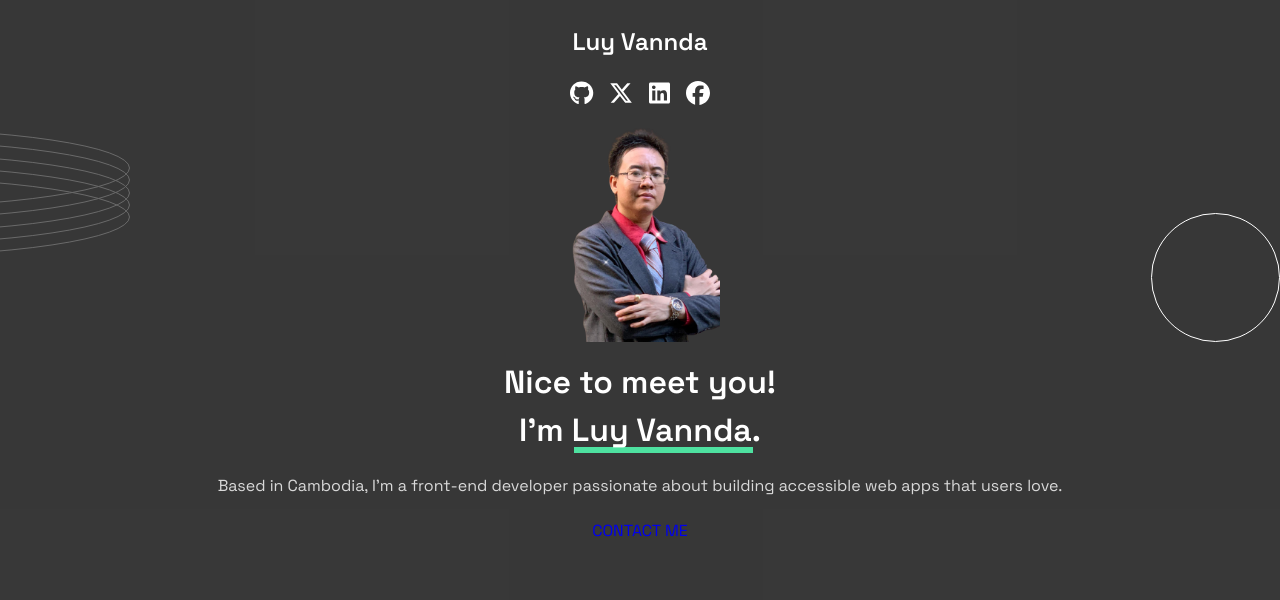
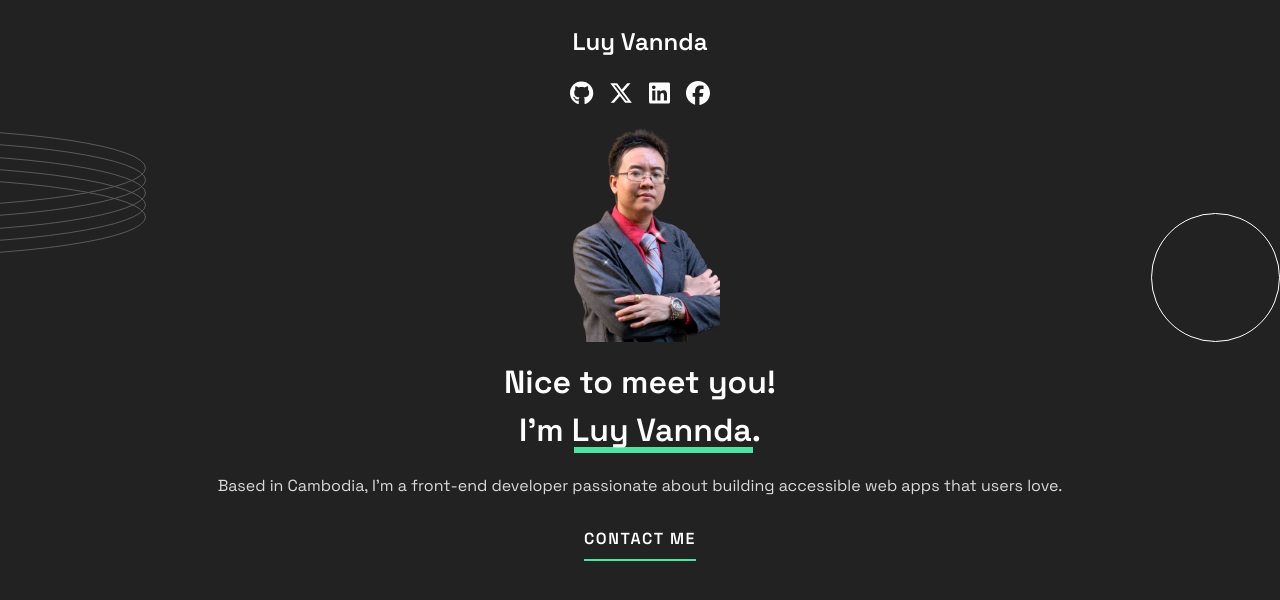
Before and after one commit to luyvannda/luyvannda.github.io, a React (Vite) app: page / in a window 1280 px wide. Shown: the top 600 px of the page. Built offline with nearby package versions, Linux system fonts and the light colour scheme.

Commit message:
style contact-btn component and add bottom border to hero component

```diff
--- a/src/App.css
+++ b/src/App.css
@@ -13,9 +13,9 @@
 }
 
 body {
-  background-color: rgba(34, 34, 34, 0.9);
   width: 100vw;
   min-height: 100vh;
+  background-color: #222222;
   font-family: "Space Grotesk", sans-serif;
   color: #ffffff;
   overflow-x: hidden;
@@ -58,7 +58,7 @@ body {
 .profile-container .rings {
   position: absolute;
   top: 0;
-  left: -25rem;
+  left: -24rem;
   z-index: 0;
 }
 .profile-container .circle {
@@ -78,7 +78,14 @@ body {
   flex-direction: column;
   align-items: center;
   margin-top: 1rem;
+  padding-bottom: 2rem;
   text-align: center;
+}
+.hero::after {
+  content: "";
+  display: block;
+  width: 88vw;
+  border-bottom: 1.5px solid #ffffff;
 }
 .hero .hero-title {
   width: 14ch;
@@ -102,6 +109,24 @@ body {
   text-align: justify;
 }
 
-.contact-me {
+.contact-btn {
+  display: flex;
+}
+.contact-btn .contact-me {
   text-decoration: none;
+  color: #ffffff;
+  font-weight: 600;
+  letter-spacing: 0.1rem;
+  padding: 0.5rem 0 3.5rem 0;
+}
+.contact-btn .contact-me::after {
+  content: "";
+  display: block;
+  width: 7rem;
+  margin-top: 0.5rem;
+  border-bottom: 0.15em solid #4ee1a0;
+}
+.contact-btn .contact-me:hover {
+  color: #4ee1a0;
+  cursor: pointer;
 }/*# sourceMappingURL=App.css.map */
--- a/src/App.scss
+++ b/src/App.scss
@@ -28,16 +28,15 @@ $text-opacity: 0.9;
   font-size: 16px;
 }
 
-
-
 body {
-  background-color: rgba($main-black-color, $text-opacity);
   width: 100vw;
   min-height: 100vh;
+  background-color: $main-black-color;
   font-family: 'Space Grotesk', sans-serif;
   color: $main-white-color;
   overflow-x: hidden;
 }
+
 
 .navbar {
   display: flex;
@@ -83,7 +82,7 @@ body {
   .rings {
     position: absolute;
     top: 0;
-    left: -25rem;
+    left: -24rem;
     z-index: 0;
   }
 
@@ -105,7 +104,15 @@ body {
   flex-direction: column;
   align-items: center;
   margin-top: 1rem;
+  padding-bottom: 2rem;
   text-align: center;
+
+  &::after {
+    content: "";
+    display: block;
+    width: 88vw;
+    border-bottom: 1.5px solid $main-white-color;
+  }
 
   .hero-title {
     width: 14ch;
@@ -133,6 +140,29 @@ body {
   }
 }
 
-.contact-me {
-  text-decoration: none;
+
+.contact-btn {
+  display: flex;
+
+  .contact-me {
+    text-decoration: none;
+    color: $main-white-color;
+    font-weight: 600;
+    letter-spacing: 0.1rem;
+    padding: 0.5rem 0 3.5rem 0;
+
+    &::after {
+      content: "";
+      display: block;
+      width: 7rem;
+      margin-top: 0.5rem;
+      border-bottom: 0.15em solid $underline-green;
+    }
+
+    &:hover {
+      color: $underline-green;
+      cursor: pointer;
+    }
+  }
+
 }
```
Also changed, not shown: 1 other file (tests, documents, lock files or other folders).
